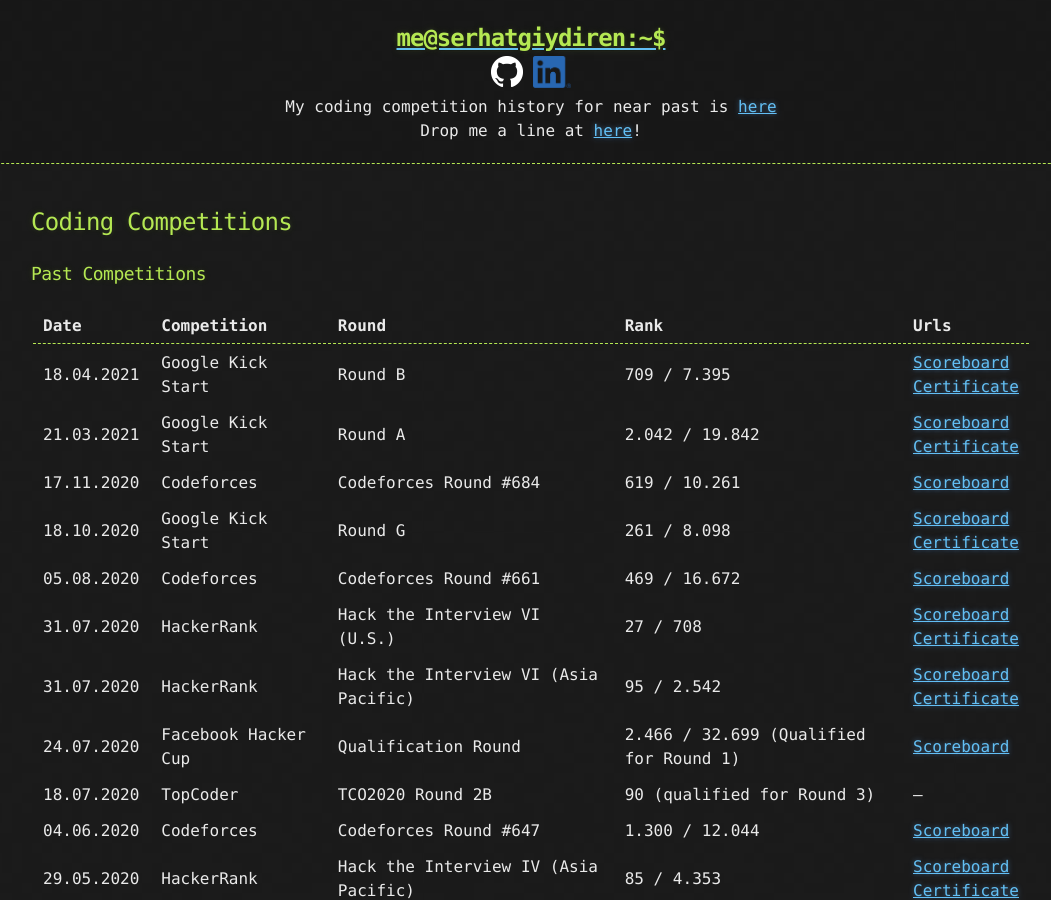
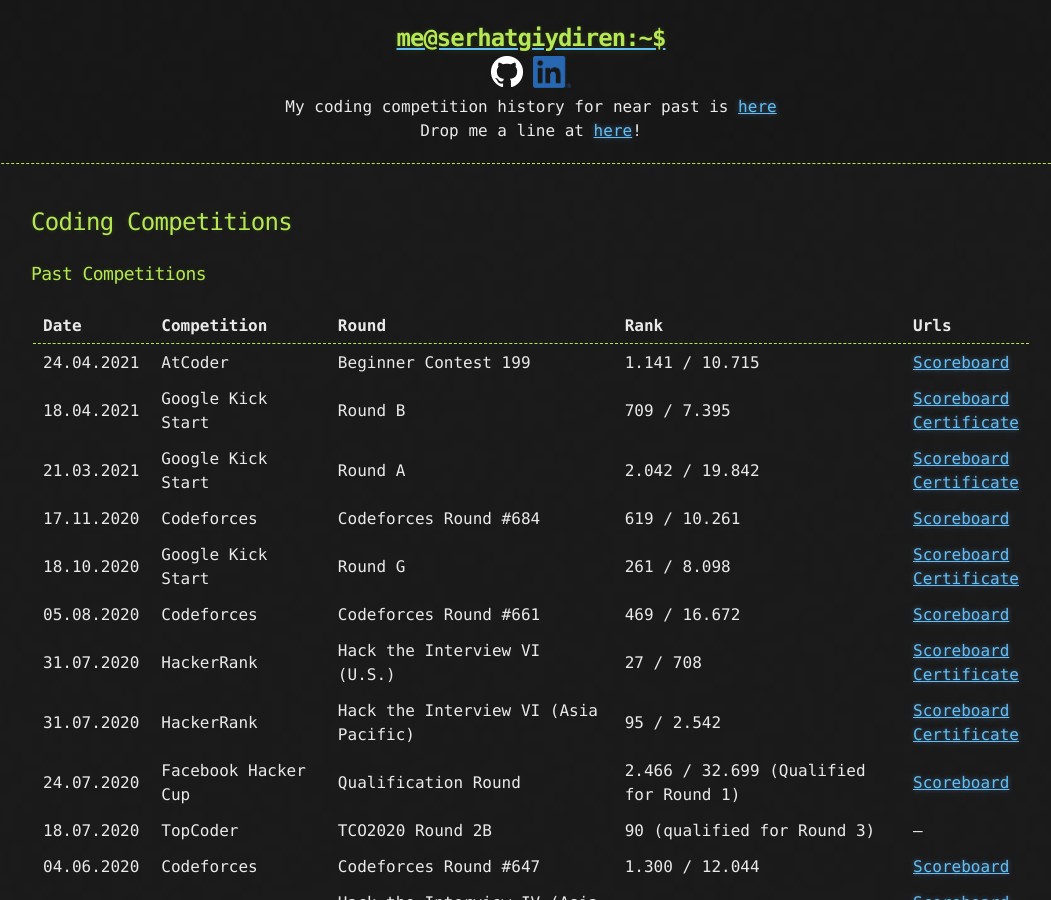
Before and after one commit to goodHunter27/serhatgiydiren.github.io, a Jekyll site: the page built from _posts/2020-01-07-coding-competitions.md, in a window 1280 px wide and 900 px high. Shown: the whole window, without its empty margins (109-1160 px from the left). Built offline with Jekyll 4.4.1, drawn with Linux system fonts in a browser that asks for light colours.

Commit message:
Update 2020-01-07-coding-competitions.md

```diff
--- a/_posts/2020-01-07-coding-competitions.md
+++ b/_posts/2020-01-07-coding-competitions.md
@@ -7,6 +7,7 @@
 
 Date | Competition | Round | Rank | Urls
 ------------ | ------------- | ------------- | ------------- | -------------
+24.04.2021 | AtCoder | Beginner Contest 199 | 1.141 / 10.715 | [Scoreboard](https://atcoder.jp/contests/abc199/standings){:target="_blank"}
 18.04.2021 | Google Kick Start | Round B | 709 / 7.395 | [Scoreboard](https://codingcompetitions.withgoogle.com/kickstart/round/0000000000436140){:target="_blank"}<br />[Certificate](https://codingcompetitions.withgoogle.com/kickstart/certificate/summary/0000000000435bad){:target="_blank"}
 21.03.2021 | Google Kick Start | Round A | 2.042 / 19.842 | [Scoreboard](https://codingcompetitions.withgoogle.com/kickstart/round/0000000000435a5b){:target="_blank"}<br />[Certificate](https://codingcompetitions.withgoogle.com/kickstart/certificate/summary/0000000000435bad){:target="_blank"}
 17.11.2020 | Codeforces | Codeforces Round #684 | 619 / 10.261 | [Scoreboard](https://codeforces.com/contest/1440/standings){:target="_blank"}
```
